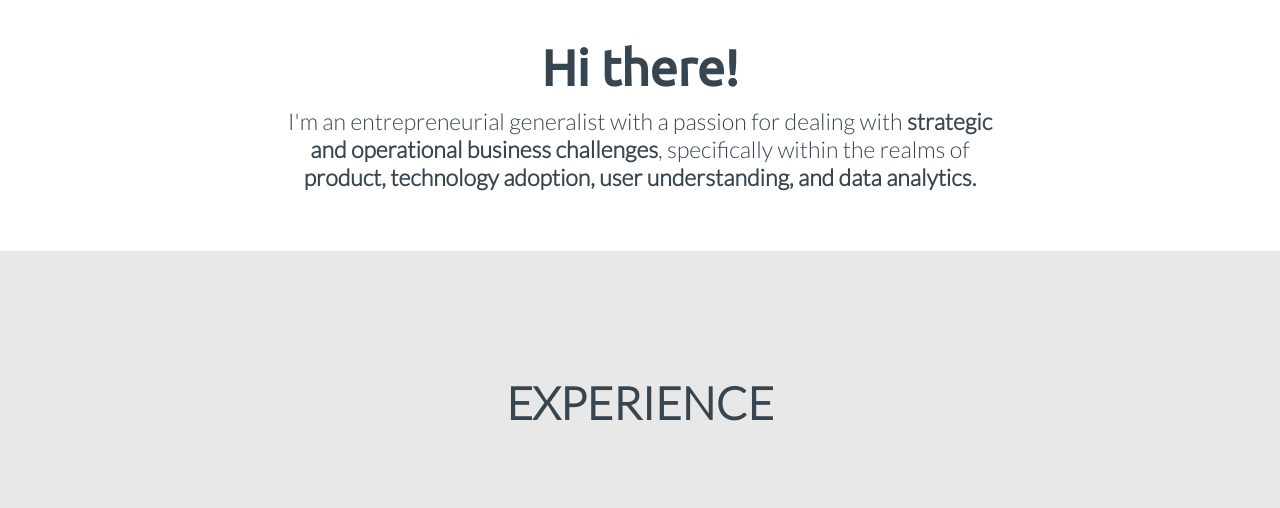
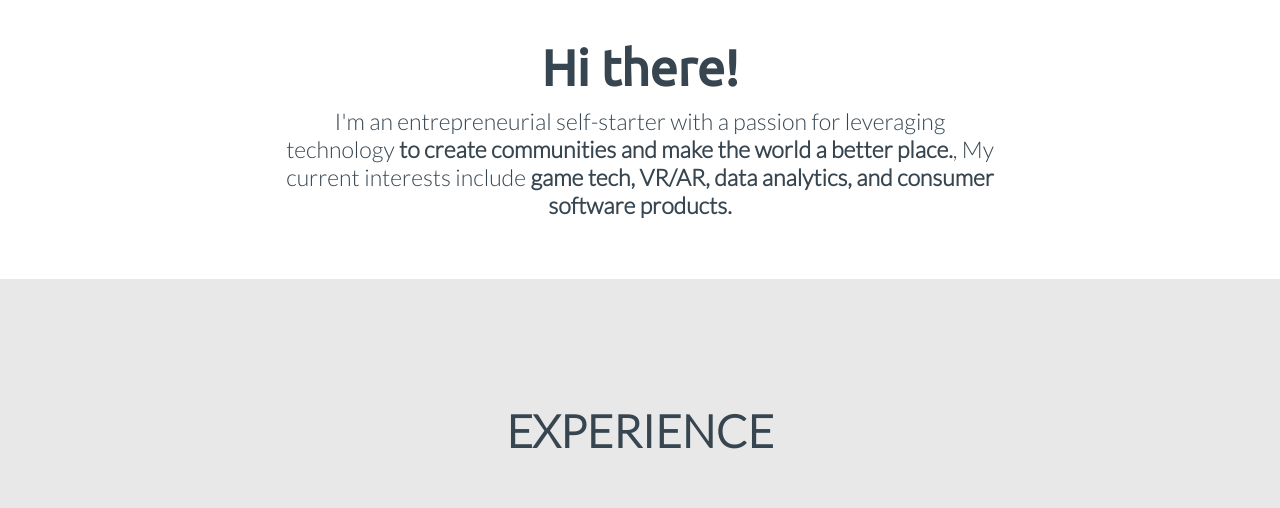
Before and after one commit to eric-wang-git/Personal-Website, a plain HTML site: page index.html in a window 1280 px wide. Shown: the part 1117-1625 px from the top of the page. Drawn offline with nearby package versions, Linux system fonts and the light colour scheme.

Commit message:
Update index.html

```diff
--- a/index.html
+++ b/index.html
@@ -63,11 +63,10 @@
         <h2>Hi there!</h2>
 
         <div class="intro" align="center">
-          I'm an entrepreneurial generalist with a passion for dealing with
-
-          <span><strong>strategic and operational business challenges</strong></span>,
-          specifically within the realms of
-          <span><strong>product, technology adoption, user understanding, and data analytics.</strong></span>
+          I'm an entrepreneurial self-starter with a passion for leveraging technology
+          <span><strong>to create communities and make the world a better place.</strong></span>,
+          My current interests include
+          <span><strong>game tech, VR/AR, data analytics, and consumer software products.</strong></span>
         </div>
 
 
```
